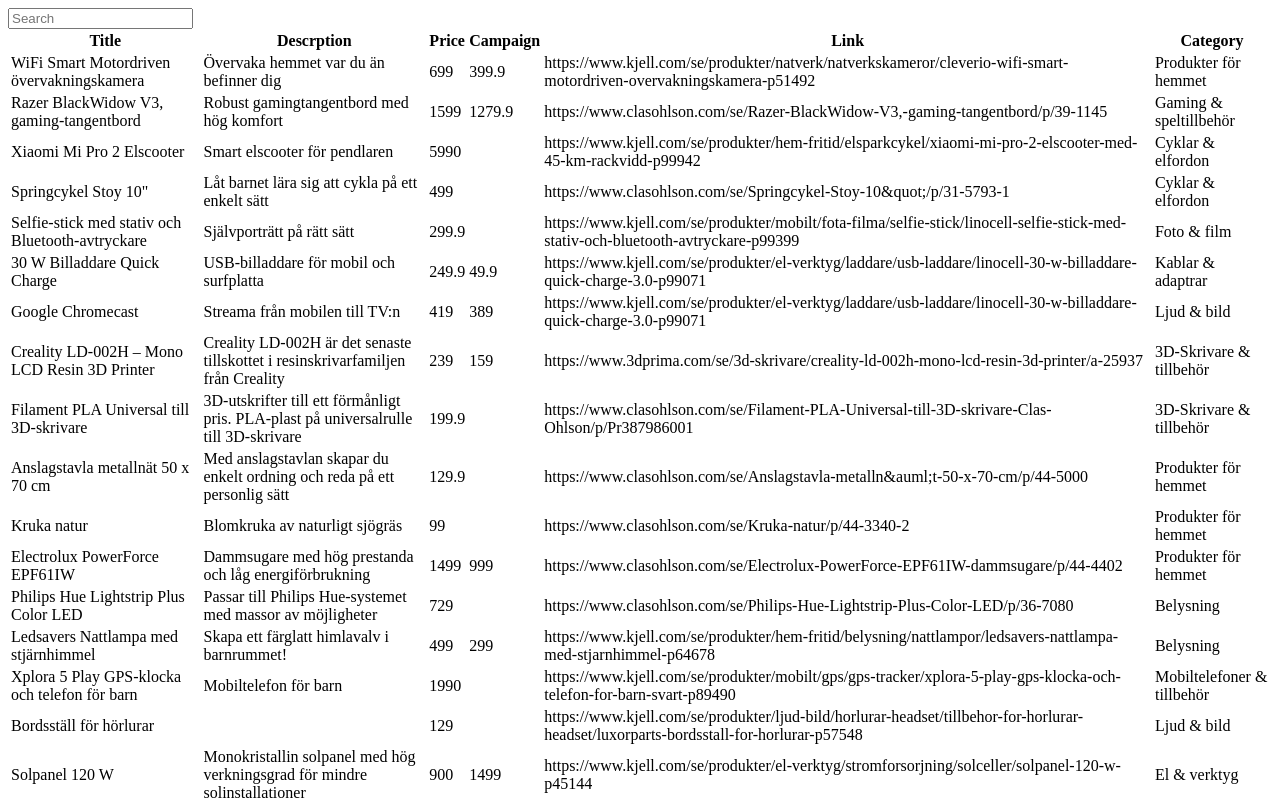
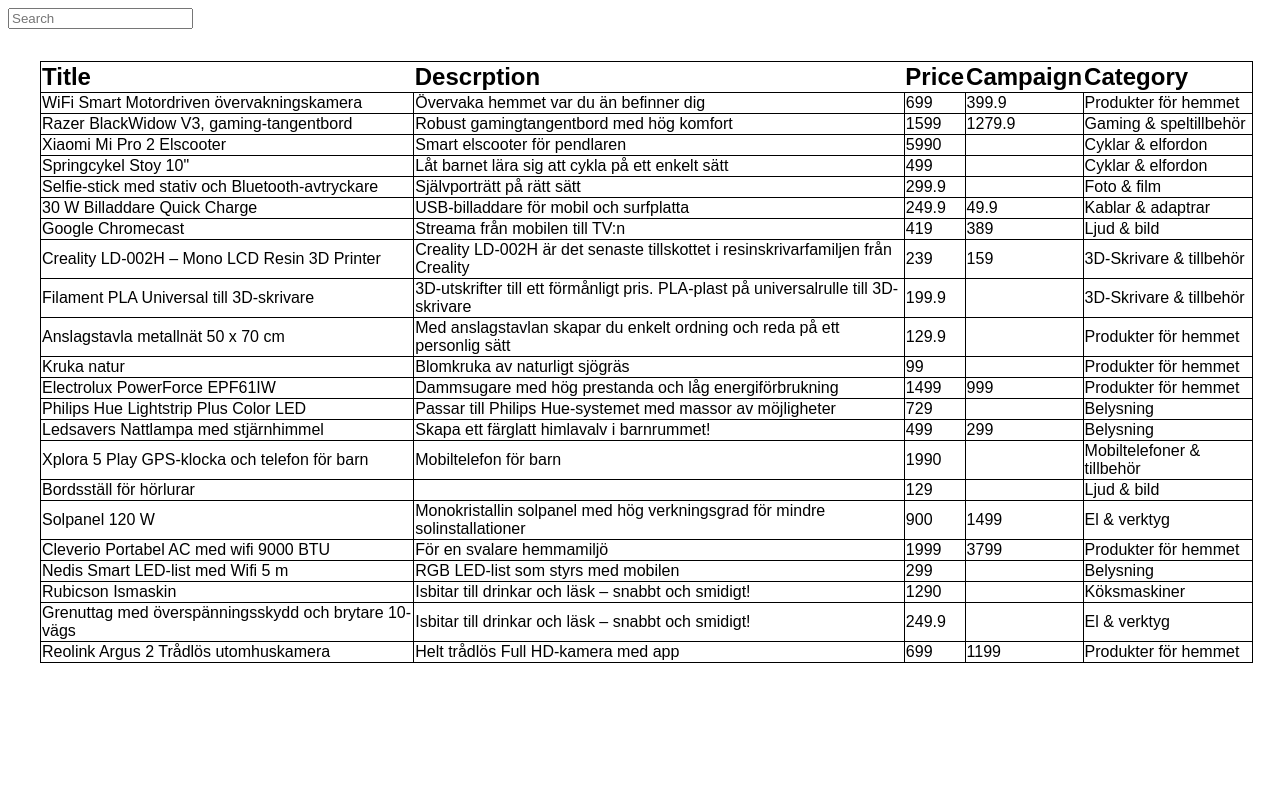
Before and after one commit to Wolcker/ec, a React (Create React App) app: page / in a window 1280 px wide. Shown: the top 800 px of the page. Built offline with nearby package versions, Linux system fonts and the light colour scheme.

Commit message:
CSS added to Tables, made a StyledTable compented to be reusable

```diff
--- a/package.json
+++ b/package.json
@@ -10,6 +10,7 @@
     "react": "^17.0.2",
     "react-dom": "^17.0.2",
     "react-scripts": "5.0.0",
+    "styled-components": "^5.3.3",
     "web-vitals": "^2.1.4"
   },
   "scripts": {
--- a/src/App.jsx
+++ b/src/App.jsx
@@ -28,10 +28,6 @@
       path: "price_campaign",
     },
     {
-      label: "Link",
-      path: "url",
-    },
-    {
       label: "Category",
       path: "category",
     },
--- /dev/null
+++ b/src/components/Styled/StyledTable.jsx
@@ -0,0 +1,37 @@
+import styled from "styled-components";
+
+export const Table = styled.table`
+  border: 1px solid black;
+  border-collapse: collapse;
+  width: 96%;
+  margin: 32px;
+  border-radius: 8px;
+  font-family: Arial, Helvetica, sans-serif;
+`;
+
+export const THead = styled.thead`
+  border: 1px solid black;
+  text-align: left;
+  font-size: 24px;
+  padding: 16px;
+  margin: 8px;
+  border-radius: 8px;
+`;
+
+export const TBody = styled.tbody`
+  border: 1px solid black;
+  text-align: left;
+  padding: 16px;
+  margin: 8px;
+  border-radius: 8px;
+
+  td {
+    border: 1px solid black;
+  }
+
+  tr {
+    tr:nth-child(even) {
+      background-color: #f2f2f2;
+    }
+  }
+`;
--- a/src/components/common/TBody.jsx
+++ b/src/components/common/TBody.jsx
@@ -1,4 +1,5 @@
 import _ from "lodash";
+import { TBody as TableBody } from "../Styled/StyledTable";
 
 function TBody({ data, columns }) {
   const renderCell = (item, column) => {
@@ -12,7 +13,7 @@
   };
 
   return (
-    <tbody>
+    <TableBody>
       {data.map((item) => (
         <tr key={item.title}>
           {columns.map((column) => (
@@ -20,7 +21,7 @@
           ))}
         </tr>
       ))}
-    </tbody>
+    </TableBody>
   );
 }
 
--- a/src/components/common/THeader.jsx
+++ b/src/components/common/THeader.jsx
@@ -1,6 +1,8 @@
+import { THead } from "../Styled/StyledTable";
+
 function THeader({ columns }) {
   return (
-    <thead>
+    <THead>
       <tr>
         {columns.map((column) => (
           <th style={{ cursor: "pointer" }} key={column.path || column.key}>
@@ -8,7 +10,7 @@
           </th>
         ))}
       </tr>
-    </thead>
+    </THead>
   );
 }
 
--- a/src/components/common/Table.jsx
+++ b/src/components/common/Table.jsx
@@ -1,12 +1,13 @@
 import THeader from "./THeader";
 import TBody from "./TBody";
+import { Table as MainTable } from "../Styled/StyledTable";
 
 function Table({ data, columns, sortColumn, onSort }) {
   return (
-    <table className="table">
+    <MainTable>
       <THeader columns={columns} onSort={onSort} sortColumn={sortColumn} />
       <TBody data={data} columns={columns} />
-    </table>
+    </MainTable>
   );
 }
 
```
Also changed, not shown: 1 other file (tests, documents, lock files or other folders).
